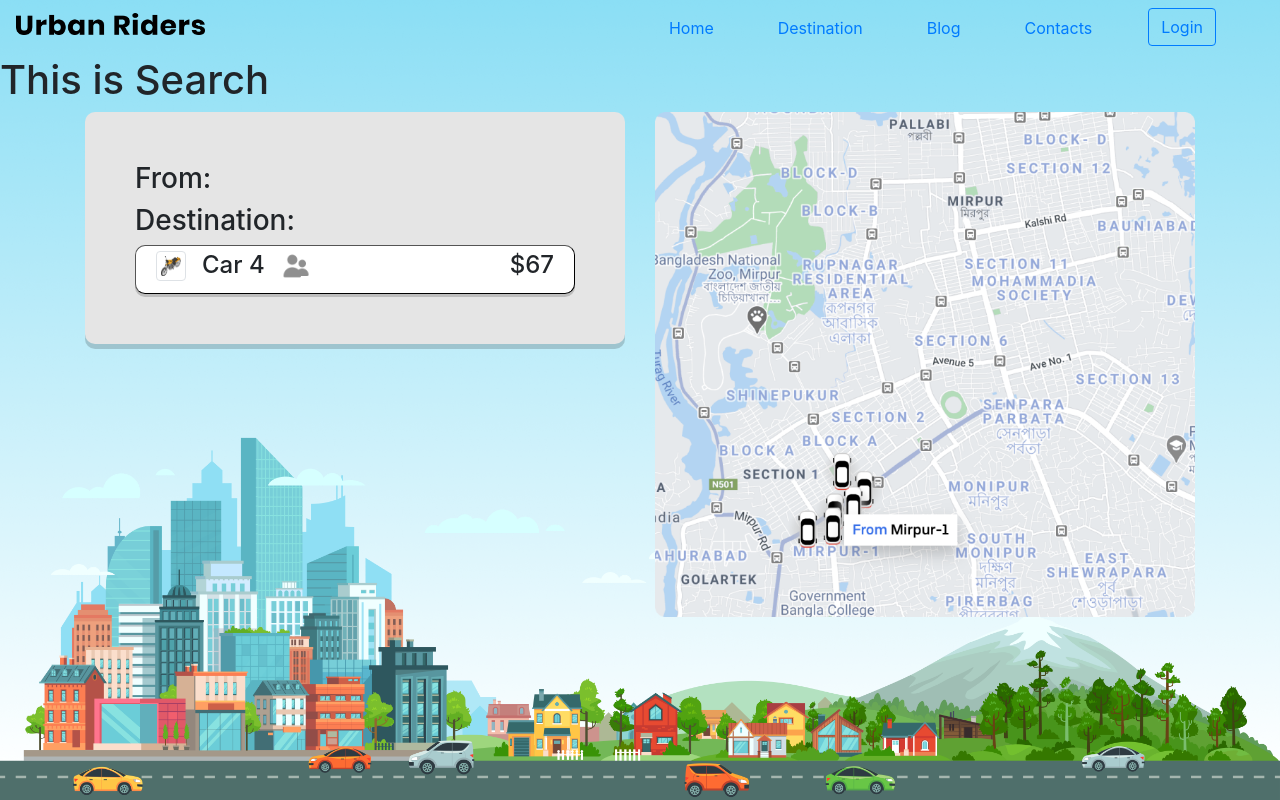
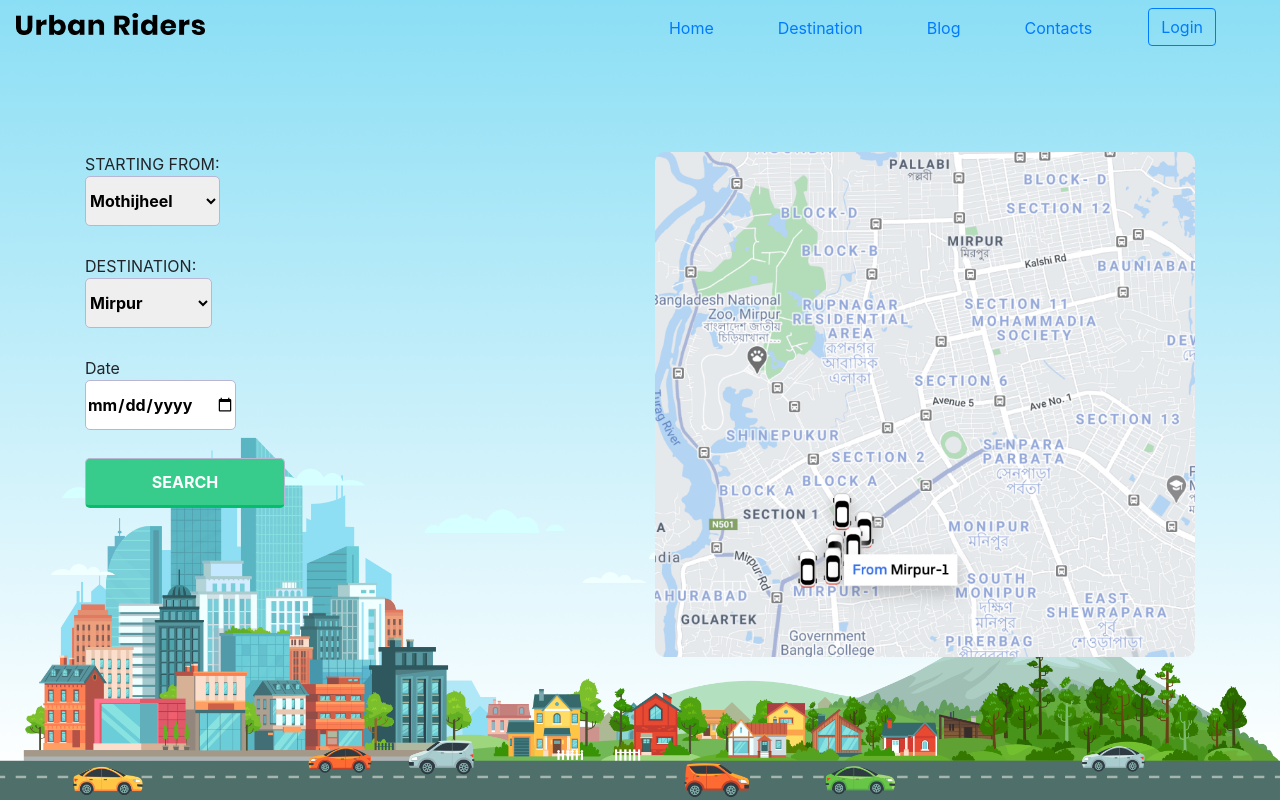
Before and after one commit to Samin1615088/dhaka-city-mass-transportation-portal-9, a React (Create React App) app: page /search/1 in a window 1280 px wide. Built offline with nearby package versions, Linux system fonts and the light colour scheme.

Commit message:
search page data dynamically loading done..

```diff
--- a/src/App.js
+++ b/src/App.js
@@ -4,8 +4,7 @@ import 'bootstrap/dist/css/bootstrap.min.css';
 import {
   BrowserRouter as Router,
   Switch,
-  Route,
-  Link
+  Route
 } from "react-router-dom";
 import Header from './components/Header/Header';
 import Home from './components/Home/Home';
@@ -31,7 +30,7 @@ function App() {
             <Route path="/login">
               <Login />
             </Route>
-            <Route path="/search">
+            <Route path="/search/:transport">
               <Search />
             </Route>
             <Route exact path="/">
--- a/src/Data/fakeData.js
+++ b/src/Data/fakeData.js
@@ -1,4 +1,4 @@
-const fakeData = {
+export const fakeData = {
     "bike": [
         {
             "key": "001",
--- a/src/components/Header/Header.js
+++ b/src/components/Header/Header.js
@@ -1,7 +1,7 @@
 import React from 'react';
 import NavBrandLogo from './../../images/Urban Riders.png'
 import { Nav, Navbar, Button, Image } from 'react-bootstrap';
-import { Link, NavLink } from 'react-router-dom';
+import { NavLink } from 'react-router-dom';
 
 
 const Header = () => {
--- a/src/components/Home/Home.js
+++ b/src/components/Home/Home.js
@@ -1,5 +1,5 @@
 import React from 'react';
-import { Card, CardColumns, Col, Container, Row } from 'react-bootstrap';
+import { Card, Col, Container, Row } from 'react-bootstrap';
 import bikeImg from '../../images/bike_img.png'
 import carImg from '../../images/car_img.png'
 import busImg from '../../images/bus_img.png'
@@ -10,7 +10,7 @@ const Home = () => {
     <Container>
       <Row>
         <Col>
-          <Link to="/search">
+          <Link to="/search/bike">
             <Card className="w-50">
               <Card.Img variant="top" src={bikeImg} />
               <Card.Body>
@@ -20,7 +20,7 @@ const Home = () => {
           </Link>
         </Col>
         <Col>
-          <Link to="/search">
+          <Link to="/search/car">
             <Card className="w-50">
               <Card.Img variant="top" src={carImg} />
               <Card.Body>
@@ -30,7 +30,7 @@ const Home = () => {
           </Link>
         </Col>
         <Col>
-          <Link to="/search">
+          <Link to="/search/bus">
             <Card className="w-50">
               <Card.Img variant="top" src={busImg} />
               <Card.Body>
@@ -40,7 +40,7 @@ const Home = () => {
           </Link>
         </Col>
         <Col>
-          <Link to="/search">
+          <Link to="/search/train">
             <Card className="w-50">
               <Card.Img variant="top" src={trainImg} />
               <Card.Body>
--- a/src/components/Search/Search.js
+++ b/src/components/Search/Search.js
@@ -1,18 +1,40 @@
-import React from 'react';
-import { Button, Col, Container, Form, Image, Row } from 'react-bootstrap';
+import React, { useState } from 'react';
+import { Col, Container, Image, Row } from 'react-bootstrap';
 import mapImage from './../../images/map.png';
 import { useForm } from 'react-hook-form';
-import imagePlaceholderIcon from './../../images/bike_img.png'
 import passengersIcon from './../../images/peopleicon.png'
 import './Search.css';
+import fakeData from '../../Data/fakeData';
+import { useParams } from 'react-router';
 
 const Search = () => {
+    //destination userState>
+    const [startToEndLocation, setStartToEndLocation] = useState({});
+    //destination userState<
+    //toggler userState>
+    const [toggler, setToggler] = useState(true);
+    //toggler userState<
+
     //react-hook-form>
-    const { register, handleSubmit, errors } = useForm();
+    const { register, handleSubmit } = useForm();
     const onSubmit = (data) => {
-        console.log(data);
+        const location = startToEndLocation;
+        location.startFrom = data.startFrom;
+        location.destination = data.destination;
+        setStartToEndLocation(location);
+        setToggler(false); //setting toggler
     }
     //react-hook-form<
+
+
+    //accessing dynamic router key>
+    const transport = useParams().transport;
+    //accessing dynamic router key<
+
+    //fake-data-access>
+    const data = fakeData;
+    console.log(data[transport]);
+    //fake-data-access<
 
 
     //custom styling>
@@ -25,54 +47,60 @@ const Search = () => {
     //custom styling<
     return (
         <div className="">
-            <h1>This is Search</h1>
-            <Container>
+            <Container className="mt-5">
                 <Row className="justify-content-center">
-                    <Col className="col-md-6 col-sm-12">
+                    <Col className="col-lg-6 col-12">
                         {
-                            (false) ?
-                                (<div class="form-container">
-                                    <form>
-                                        <label>STARTING FROM
-                                            <select name="startFrom">
-                                                <option value="mothijheel">Mothijheel</option>
-                                                <option value="mirpur">Mirpur</option>
-                                                <option value="boshundhara">Boshundhara</option>
-                                                <option value="audi">Audi TT</option>
+                            (toggler) ?
+                                (<div class="form-container  mt-5">
+                                    <form onSubmit={handleSubmit(onSubmit)}>
+                                        <label>STARTING FROM:
+                                            <select name="startFrom" ref={register}>
+                                                <option value="Motijheel">Mothijheel</option>
+                                                <option value="Mirpur">Mirpur</option>
+                                                <option value="Boshundhara">Boshundhara</option>
                                             </select>
                                         </label>
                                         <br />
-                                        <label>DESTINATION
-                                            <select name="destination">
-                                                <option value="mothijheel">Mothijheel</option>
-                                                <option value="mirpur">Mirpur</option>
-                                                <option value="boshundhara">Boshundhara</option>
-                                                <option value="audi">Audi TT</option>
+                                        <label>DESTINATION:
+                                            <select name="destination" ref={register}>
+                                                <option value="Mirpur">Mirpur</option>
+                                                <option value="Motijheel">Mothijheel</option>
+                                                <option value="Boshundhara">Boshundhara</option>
                                             </select>
                                         </label>
                                         <br />
                                         <label>Date
-                    <input type="date" name="date"></input>
+                    <input type="date" name="date" ref={register}></input>
                                         </label>
                                         <input type="submit" value="SEARCH" />
                                     </form>
                                 </div>
                                 ) :
                                 (
-                                    <div className="container-style">
-                                        <h3>From: </h3>
-                                        <h3>Destination: </h3>
-                                        <div className="subcontainer-style d-flex justify-content-between">
-                                            <div className="d-flex justify-content-start">                                            <img src={imagePlaceholderIcon} className="img-thumbnail" alt="..." style={styleIcon} />
-                                                <h4 className="ml-3">Car 4</h4>
-                                                <img src={passengersIcon} className="ml-3" alt="..." style={styleIcon} /></div>
-                                            <h4>$67</h4>
+                                    <div className="container-style  mt-5">
+                                        <div style={{ backgroundColor: '#FF6E40', padding: '10px', borderRadius: '10px', color: 'white' }}>
+                                            <h3>FROM: {startToEndLocation.startFrom}</h3>
+                                            <h3>DESTINATION: {startToEndLocation.destination} </h3>
                                         </div>
+                                        {
+                                            data[transport].map(vehicle => {
+                                                return <>
+                                                    <div className="subcontainer-style d-flex justify-content-between mt-4">
+                                                        <div className="d-flex justify-content-start">
+                                                            <img src={vehicle.image} className="img-thumbnail" alt="..." style={styleIcon} />
+                                                            <h4 className="ml-3">{transport} {vehicle.capacity}</h4>
+                                                            <img src={passengersIcon} className="ml-3" alt="..." style={styleIcon} /></div>
+                                                        <h4>{vehicle.rent}</h4>
+                                                    </div>
+                                                </>
+                                            })
+                                        }
                                     </div>
                                 )
                         }
                     </Col>
-                    <Col className="col-md-6  col-sm-12"><Image src={mapImage} fluid /></Col>
+                    <Col className="col-lg-6  col-12 mt-5"><Image src={mapImage} fluid /></Col>
                 </Row>
             </Container>
         </div>
```
